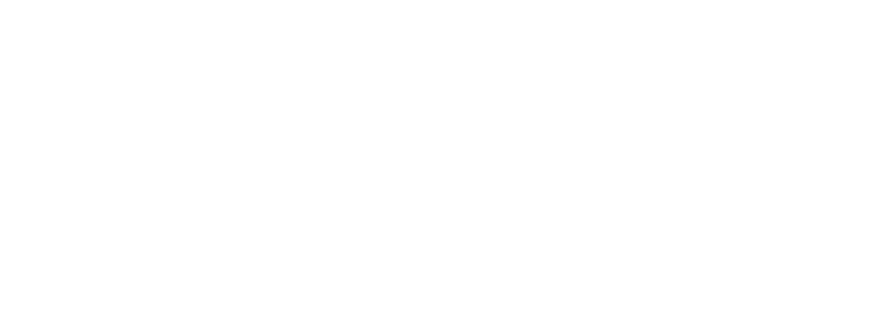
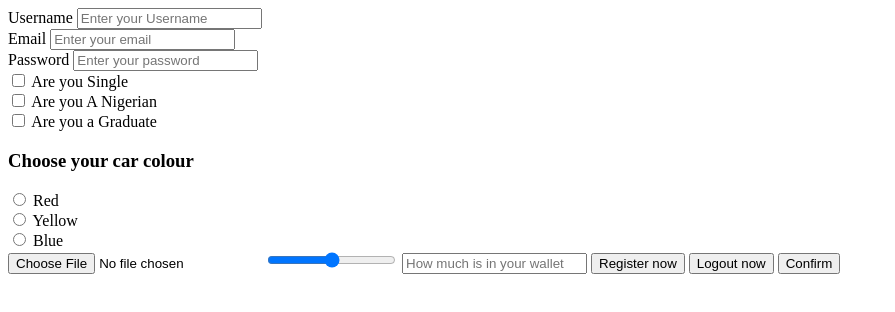
Before and after one commit to Kaksie-codes/chain-10-frontend-development, a plain HTML site: page form.html in a window 1280 px wide. Shown: the whole page, without its empty margins (0-895 px from the left). Drawn offline with Linux system fonts and the light colour scheme.

Commit message:
Update form.html

```diff
--- a/form.html
+++ b/form.html
@@ -6,6 +6,41 @@
     <title>Document</title>
 </head>
 <body>
-
+    <form action="">
+        <label for="username">Username</label>
+        <input type="text" placeholder="Enter your Username" id="username">
+        <br>
+        <label for="email">Email</label>
+        <input type="email" placeholder="Enter your email" id="email">
+        <br>
+        <label for="password">Password</label>
+        <input type="password" placeholder="Enter your password" id="password">
+        <br>
+        <input type="checkbox" id="relationship-status">
+        <label for="relationship-status">Are you Single</label>
+        <br>
+        <input type="checkbox" id="nationality">
+        <label for="nationality">Are you A Nigerian</label>
+        <br>
+        <input type="checkbox" id="education">
+        <label for="education">Are you a Graduate</label>
+        <br>
+        <h3>Choose your car colour</h3>
+        <input type="radio" name="car-colour2" id="red">
+        <label for="red">Red</label>
+        <br>
+        <input type="radio" name="car-colour1" id="yellow">
+        <label for="yellow">Yellow</label>
+        <br>
+        <input type="radio" name="car-colour" id="blue">
+        <label for="blue">Blue</label>
+        <br>
+        <input type="file">
+        <input type="range">
+        <input type="number" placeholder="How much is in your wallet">
+        <input type="submit" value="Register now">
+        <input type="button" value="Logout now">
+        <button>Confirm</button>
+    </form>
 </body>
 </html>
```
